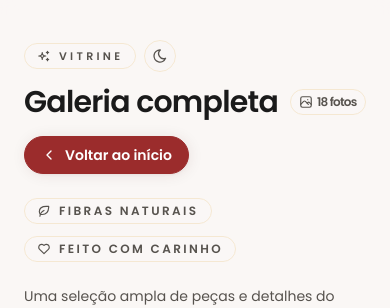
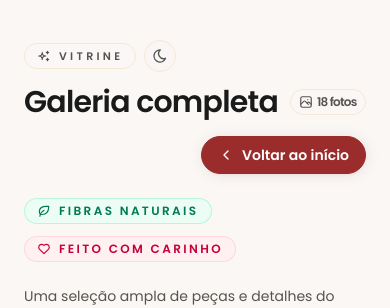
Before and after one commit to ianlgnk/atelie-da-gisa, a Next.js app: page /vitrine in a window 390 px wide. Shown: the top 308 px of the page. Built offline with nearby package versions, Linux system fonts and the light colour scheme.

Commit message:
feat: finish vitrine

```diff
--- a/src/app/(vitrine)/vitrine/page.tsx
+++ b/src/app/(vitrine)/vitrine/page.tsx
@@ -10,7 +10,7 @@ import {
   IconSparkles,
   IconSun,
 } from "@tabler/icons-react";
-import { AnimatePresence } from "framer-motion";
+import { AnimatePresence, motion, useReducedMotion } from "framer-motion";
 import Image from "next/image";
 import Link from "next/link";
 import { useTheme } from "next-themes";
@@ -98,12 +98,77 @@ export default function VitrinePage() {
   const [selectedIndex, setSelectedIndex] = React.useState<number | null>(null);
   const { theme, resolvedTheme, setTheme } = useTheme();
   const isDark = (resolvedTheme ?? theme) === "dark";
+  const [isMobile, setIsMobile] = React.useState(false);
+  const shouldReduceMotion = useReducedMotion();
+
+  React.useEffect(() => {
+    const mediaQuery = window.matchMedia("(max-width: 768px)");
+    const handleChange = () => setIsMobile(mediaQuery.matches);
+    handleChange();
+    mediaQuery.addEventListener("change", handleChange);
+    return () => mediaQuery.removeEventListener("change", handleChange);
+  }, []);
+
+  const fadeUp = React.useMemo(
+    () => ({
+      hidden: { opacity: 0, y: shouldReduceMotion || isMobile ? 0 : 8 },
+      show: {
+        opacity: 1,
+        y: 0,
+        transition: { duration: isMobile ? 0.28 : 0.45, ease: [0.16, 1, 0.3, 1] },
+      },
+    }),
+    [shouldReduceMotion, isMobile],
+  );
+  const fadeLeft = React.useMemo(
+    () => ({
+      hidden: { opacity: 0, x: shouldReduceMotion || isMobile ? 0 : -10 },
+      show: {
+        opacity: 1,
+        x: 0,
+        transition: { duration: isMobile ? 0.28 : 0.45, ease: [0.16, 1, 0.3, 1] },
+      },
+    }),
+    [shouldReduceMotion, isMobile],
+  );
+  const fadeRight = React.useMemo(
+    () => ({
+      hidden: { opacity: 0, x: shouldReduceMotion || isMobile ? 0 : 10 },
+      show: {
+        opacity: 1,
+        x: 0,
+        transition: { duration: isMobile ? 0.28 : 0.45, ease: [0.16, 1, 0.3, 1] },
+      },
+    }),
+    [shouldReduceMotion, isMobile],
+  );
+  const gridItem = React.useMemo(
+    () => ({
+      hidden: {
+        opacity: 0,
+        scale: shouldReduceMotion || isMobile ? 1 : 0.985,
+        filter: shouldReduceMotion || isMobile ? "none" : "blur(6px)",
+      },
+      show: {
+        opacity: 1,
+        scale: 1,
+        filter: "blur(0px)",
+        transition: { duration: isMobile ? 0.3 : 0.5, ease: [0.16, 1, 0.3, 1] },
+      },
+    }),
+    [shouldReduceMotion, isMobile],
+  );
   return (
     <main className="min-h-svh bg-background text-foreground">
       <header className="relative overflow-hidden border-b border-border bg-background/90 backdrop-blur">
         <div className="pointer-events-none absolute inset-0" />
         <div className="mx-auto flex max-w-7xl flex-col gap-6 px-6 py-10">
-          <div className="flex flex-wrap items-center justify-between gap-4">
+          <motion.div
+            className="flex flex-wrap items-center justify-between gap-4"
+            variants={fadeLeft}
+            initial="hidden"
+            animate="show"
+          >
             <div>
               <div className="flex flex-wrap items-center gap-2">
                 <div className="inline-flex items-center gap-2 rounded-full border border-border bg-card/70 px-3 py-1 text-[11px] font-semibold uppercase tracking-[0.3em] text-muted-foreground">
@@ -123,7 +188,7 @@ export default function VitrinePage() {
                   )}
                 </button>
               </div>
-              <h1 className="mt-3 flex items-center gap-3 text-3xl font-semibold tracking-tight sm:text-4xl">
+              <h1 className="mt-3 flex flex-wrap items-center gap-3 text-3xl font-semibold tracking-tight sm:text-4xl">
                 Galeria completa
                 <span className="inline-flex items-center gap-1 rounded-full border border-border bg-card/70 px-2 py-1 text-xs font-semibold text-muted-foreground">
                   <IconPhoto className="h-3.5 w-3.5" />
@@ -133,26 +198,36 @@ export default function VitrinePage() {
             </div>
             <Link
               href="/"
-              className="inline-flex items-center gap-2 rounded-full border border-primary bg-primary px-4 py-2 text-sm font-semibold text-primary-foreground shadow-md transition-transform duration-200 hover:-translate-y-0.5 hover:opacity-90"
+              className="ml-auto inline-flex items-center gap-2 rounded-full border border-primary bg-primary px-4 py-2 text-sm font-semibold text-primary-foreground shadow-md transition-transform duration-200 hover:-translate-y-0.5 hover:opacity-90"
             >
               <IconChevronLeft className="h-4 w-4" />
               Voltar ao início
             </Link>
-          </div>
-          <div className="flex flex-wrap items-center gap-3 text-xs font-semibold uppercase tracking-[0.2em] text-muted-foreground">
-            <span className="inline-flex items-center gap-2 rounded-full border border-border bg-card/70 px-3 py-1">
+          </motion.div>
+          <motion.div
+            className="flex flex-wrap items-center gap-3 text-xs font-semibold uppercase tracking-[0.2em] text-muted-foreground"
+            variants={fadeRight}
+            initial="hidden"
+            animate="show"
+          >
+            <span className="inline-flex items-center gap-2 rounded-full border border-emerald-200/70 bg-emerald-50 px-3 py-1 text-emerald-700 dark:border-emerald-900/60 dark:bg-emerald-950/40 dark:text-emerald-200">
               <IconLeaf className="h-3.5 w-3.5" />
               Fibras naturais
             </span>
-            <span className="inline-flex items-center gap-2 rounded-full border border-border bg-card/70 px-3 py-1">
+            <span className="inline-flex items-center gap-2 rounded-full border border-rose-200/70 bg-rose-50 px-3 py-1 text-rose-700 dark:border-rose-900/60 dark:bg-rose-950/40 dark:text-rose-200">
               <IconHeart className="h-3.5 w-3.5" />
               Feito com carinho
             </span>
-          </div>
-          <p className="max-w-2xl text-sm text-muted-foreground sm:text-base">
+          </motion.div>
+          <motion.p
+            className="max-w-2xl text-sm text-muted-foreground sm:text-base"
+            variants={fadeUp}
+            initial="hidden"
+            animate="show"
+          >
             Uma seleção ampla de peças e detalhes do ateliê. Esta coleção é
             provisória, mas já mostra texturas, padrões e variações.
-          </p>
+          </motion.p>
         </div>
       </header>
 
@@ -194,11 +269,15 @@ export default function VitrinePage() {
         </div>
         <div className="columns-1 gap-4 sm:columns-2 md:columns-3 lg:columns-4">
           {gallery.map((item, index) => (
-            <button
+            <motion.button
               key={`${item.alt}-${index}`}
               type="button"
               onClick={() => setSelectedIndex(index)}
               className="group mb-4 block w-full cursor-pointer overflow-hidden rounded-2xl border border-border bg-card shadow-sm transition-transform duration-200 hover:scale-[1.01] focus-visible:outline-none focus-visible:ring-2 focus-visible:ring-primary/40"
+              variants={gridItem}
+              initial="hidden"
+              whileInView="show"
+              viewport={{ once: true, amount: isMobile ? 0.3 : 0.55 }}
             >
               <div className={`relative w-full ${item.ratio}`}>
                 <Image
@@ -212,7 +291,7 @@ export default function VitrinePage() {
               <div className="border-t border-border px-3 py-2 text-[11px] font-medium uppercase tracking-[0.18em] text-muted-foreground sm:px-4 sm:py-3 sm:text-xs">
                 {item.alt}
               </div>
-            </button>
+            </motion.button>
           ))}
         </div>
       </section>
```
